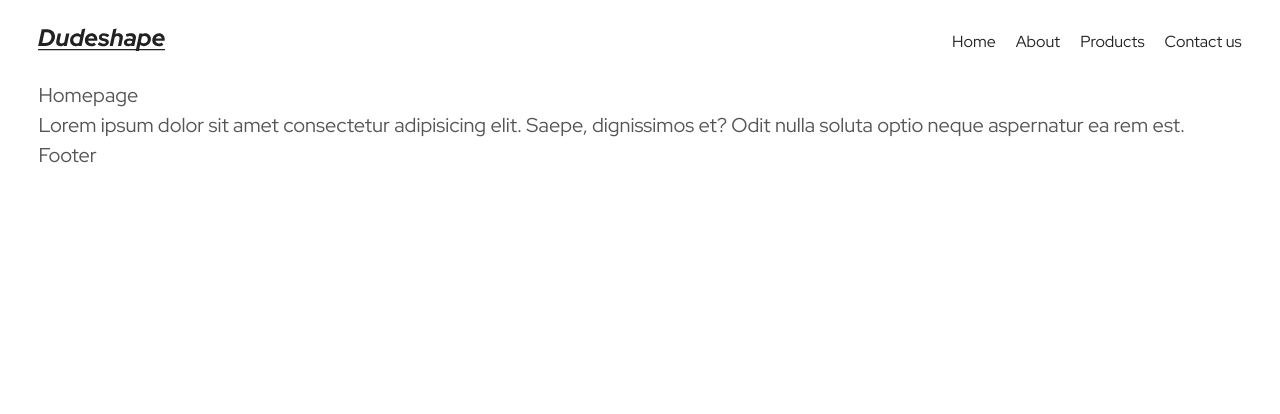
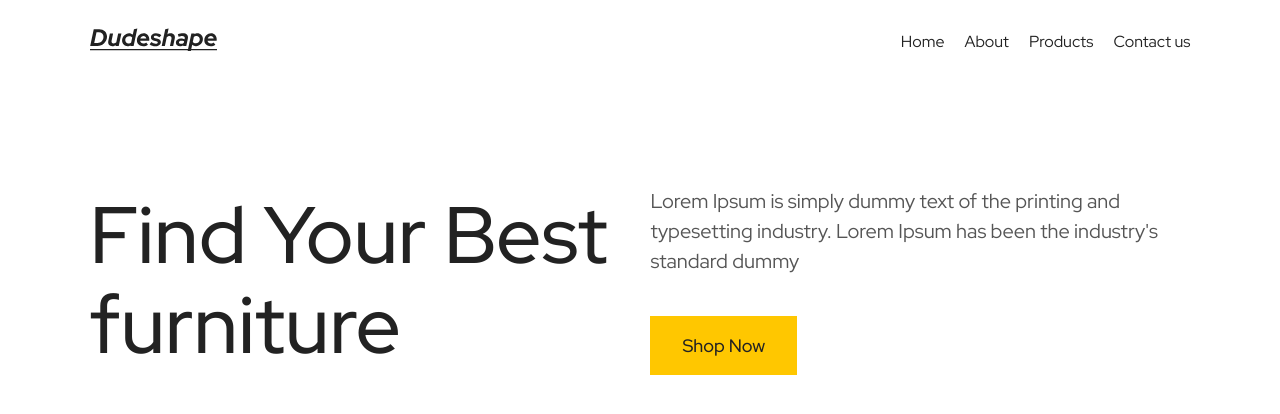
Before and after one commit to RehkMansa/furniture-shop, a React (Create React App) app: page / in a window 1280 px wide. Shown: the top 414 px of the page. Built offline with nearby package versions, Linux system fonts and the light colour scheme.

Commit message:
added hero section

```diff
--- a/public/index.html
+++ b/public/index.html
@@ -19,7 +19,7 @@
     />
     <title>Furniture Shop</title>
   </head>
-  <body>
+  <body style="margin: 0">
     <noscript>You need to enable JavaScript to run this app.</noscript>
     <div id="root"></div>
   </body>
--- a/src/components/HeroSection.jsx
+++ b/src/components/HeroSection.jsx
@@ -1,15 +1,40 @@
 import styled from "styled-components";
 
-const Wrapper = styled.section``
+const Wrapper = styled.section`
+  min-height: 50vh;
+
+  justify-content: space-between;
+  align-items: center;
+  gap: 20px;
+  flex-wrap: wrap;
+
+  & > * {
+    width: 540px;
+  }
+
+  h2 {
+    font-weight: 500;
+    font-size: 80px;
+    line-height: 90px;
+  }
+
+  div {
+    gap: 40px;
+    align-items: start;
+  }
+`;
 
 const HeroSection = () => {
   return (
-    <Wrapper>
+    <Wrapper className="row">
       <h2>Find Your Best furniture</h2>
-      <p>
-        Lorem Ipsum is simply dummy text of the printing and typesetting
-        industry. Lorem Ipsum has been the industry's standard dummy
-      </p>
+      <div className="row column">
+        <p>
+          Lorem Ipsum is simply dummy text of the printing and typesetting
+          industry. Lorem Ipsum has been the industry's standard dummy
+        </p>
+        <button>Shop Now</button>
+      </div>
     </Wrapper>
   );
 }
--- a/src/components/HomePage.jsx
+++ b/src/components/HomePage.jsx
@@ -1,5 +1,7 @@
+import HeroSection from './HeroSection';
+
 const HomePage = () => {
-  return <div>homepage</div>;
+  return <HeroSection />;
 };
 
 export default HomePage;
--- a/src/components/HomePageLayout.jsx
+++ b/src/components/HomePageLayout.jsx
@@ -6,11 +6,6 @@ const HomePageLayout = () => {
     <>
       <Navbar />
       <Outlet />
-      <p>
-        Lorem ipsum dolor sit amet consectetur adipisicing elit. Saepe,
-        dignissimos et? Odit nulla soluta optio neque aspernatur ea rem est.
-      </p>
-      <div>Footer</div>
     </>
   );
 };
--- a/src/components/styles/GlobalStyles.jsx
+++ b/src/components/styles/GlobalStyles.jsx
@@ -70,16 +70,17 @@ const GlobalStyle = createGlobalStyle`
   }
   button, input{
     outline:none;
+    border: none;
   }
 
   body{
-    padding: 0 3%;
+    padding: 0 7%;
   }
 
   button{
     background-color: var(--gold);
-    color: var(--black)
-    padding: 10px 20px;
+    color: var(--black);
+    padding: 16px 32px;
     font-weight: 500;
     font-size: 18px;
   }
```
Also changed, not shown: public/images/chair00.jpg (added), public/images/logo-white.svg (added).
